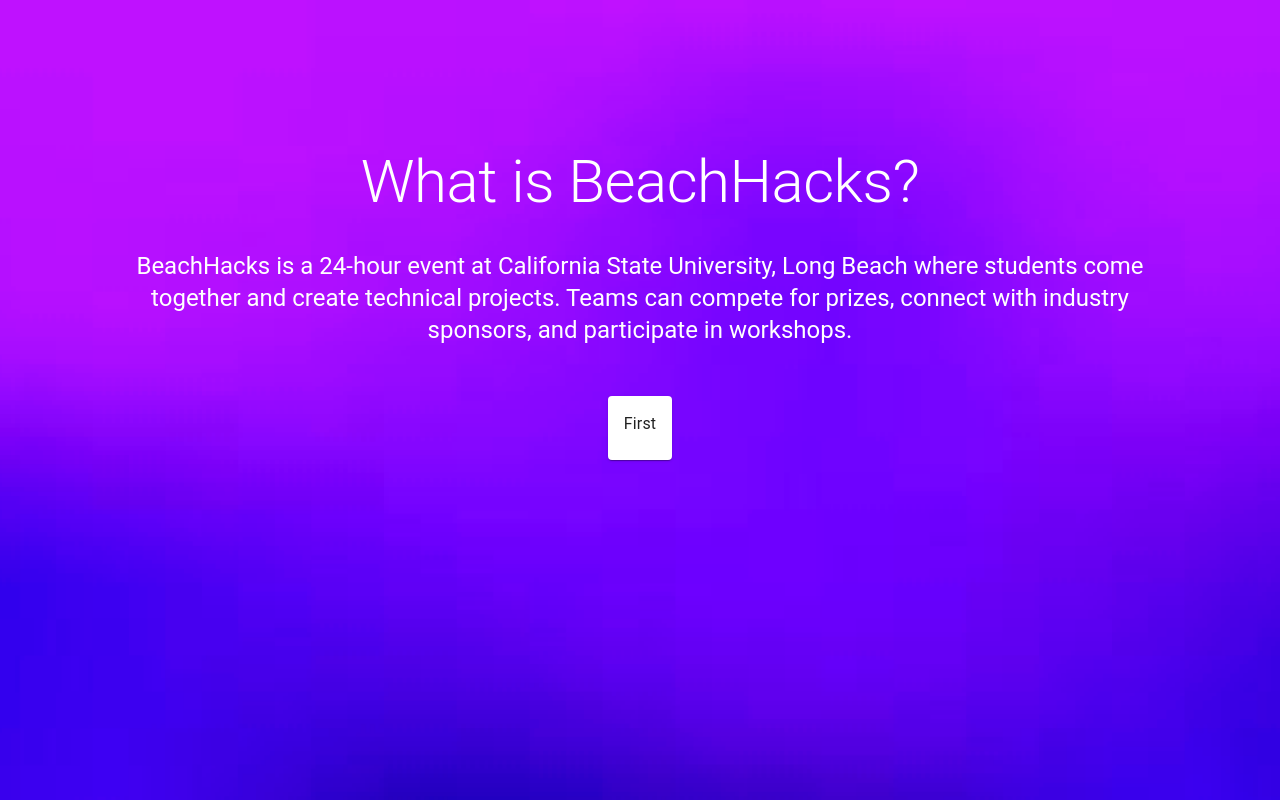
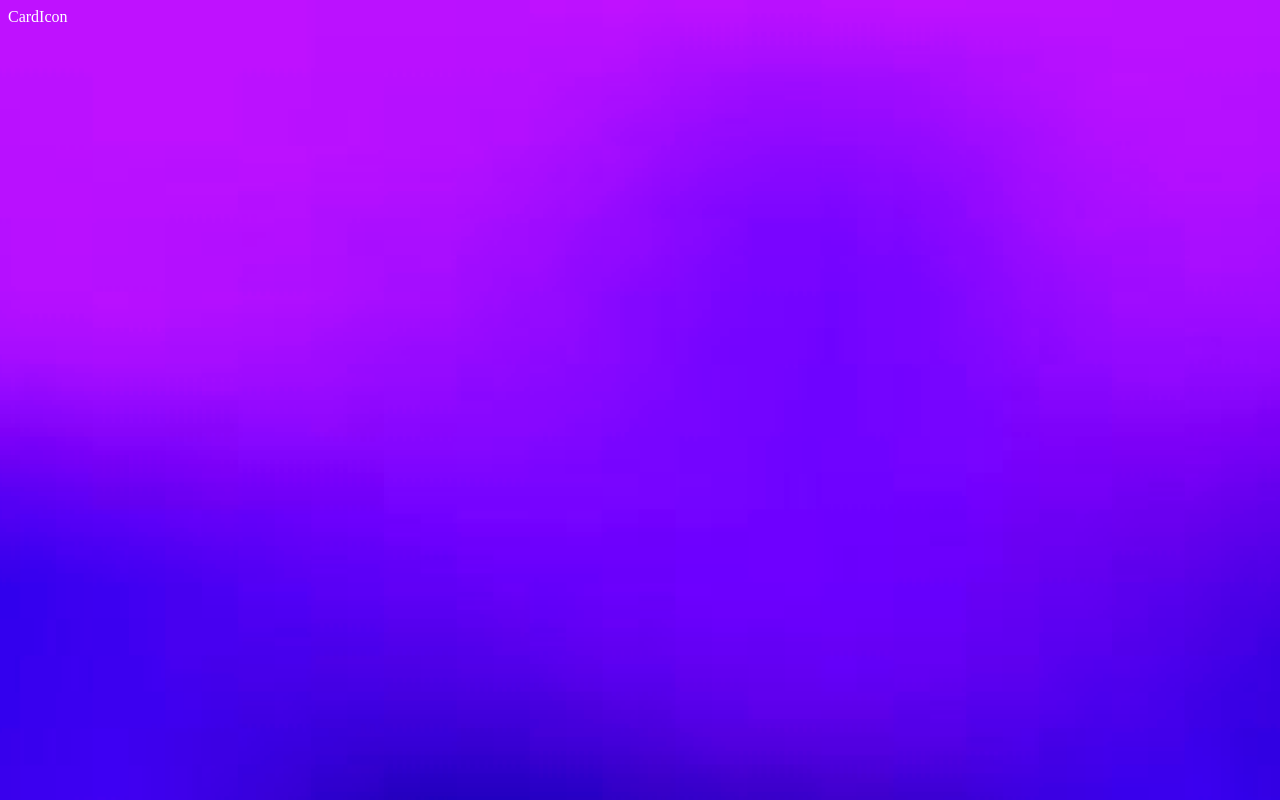
Before and after one commit to BeachHacks/beachhacks-2023-temp, a React (Create React App) app in the folder website/: page / in a window 1280 px wide. Built offline with nearby package versions, Linux system fonts and the light colour scheme.

Commit message:
added CardIcon file

```diff
--- a/website/src/About.js
+++ b/website/src/About.js
@@ -42,17 +42,10 @@
           <Grid
             container
             direction="row"
-            justifyContent="space-evenly"
+            justifyContent="center"
             alignItems="center"
-          >
-            <Grid item>
-              <Card>
-                <CardContent>
-                  <Typography>First</Typography>
-                </CardContent>
-              </Card>
-            </Grid>
-          </Grid>
+            spacing={12}
+          ></Grid>
         </div>
 
         {/* <img src={dropDown} alt="dropdown button" /> */}
--- a/website/src/App.js
+++ b/website/src/App.js
@@ -1,5 +1,6 @@
 import Home from "./Home";
 import About from "./About";
+import { CardIcon } from "./components/CardIcon";
 
 import "./styles/App.css";
 
@@ -7,7 +8,7 @@
 import Typography from "@mui/material/Typography";
 
 function App() {
-  return <About />;
+  return <CardIcon />;
 }
 
 export default App;
--- /dev/null
+++ b/website/src/components/CardIcon.js
@@ -0,0 +1,5 @@
+import React from "react";
+
+export const CardIcon = () => {
+  return <div>CardIcon</div>;
+};
```
